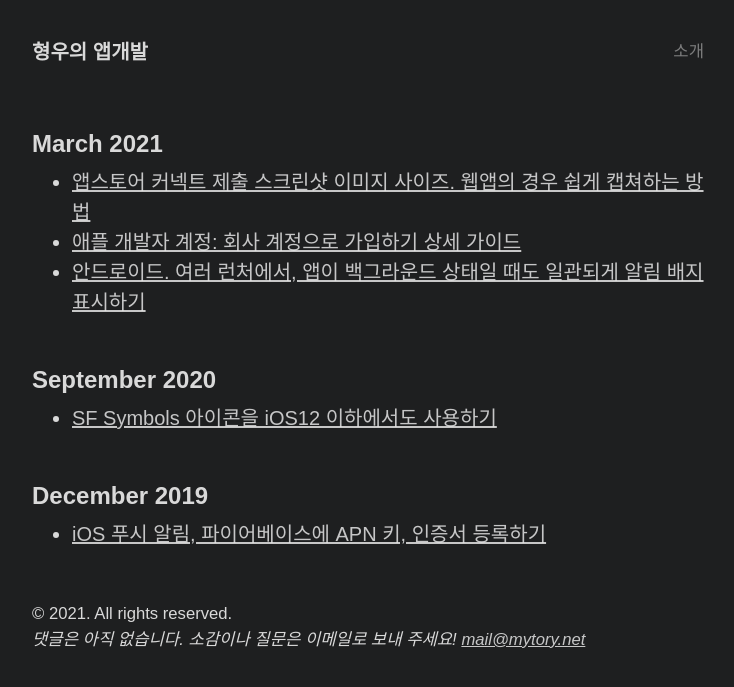
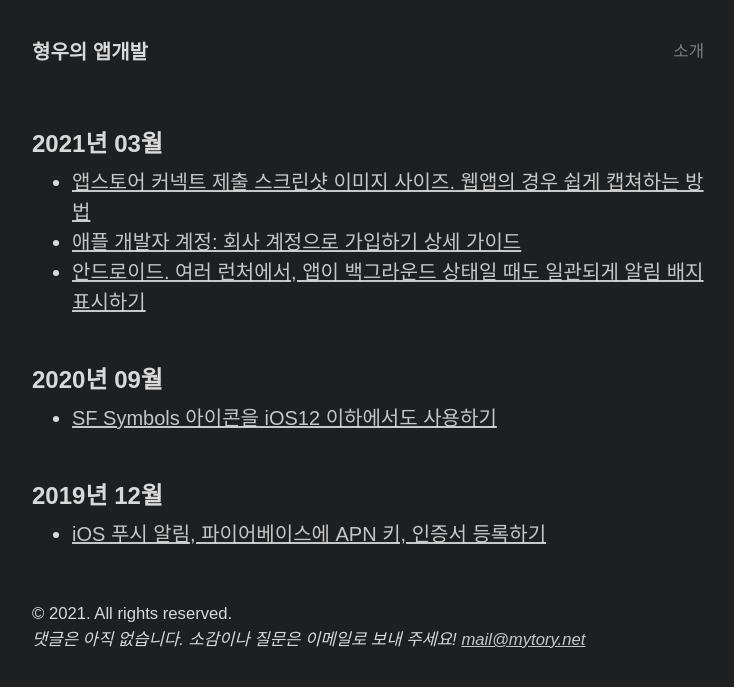
Before and after one commit to mytory/app-dev.mytory.net, a Jekyll site: the page built from index.html, in a window 1280 px wide. Shown: the top 687 px of the page, without its empty margins (272-1006 px from the left). Built offline with Jekyll 4.4.1, drawn with Linux system fonts in a browser that asks for light colours; the list of posts is cut into pages by our own code.

Commit message:
날짜 표시에서 영어 없앰

```diff
--- a/_layouts/post.html
+++ b/_layouts/post.html
@@ -9,7 +9,7 @@
     {% include ad-image.html %}
   </aside>
 
-  <time datetime="{{ page.date | date_to_xmlschema }}" class="post-date">{{ page.date | date_to_string }}</time>
+  <time datetime="{{ page.date | date_to_xmlschema }}" class="post-date">{{ page.date | date: "%Y-%m-%d" }}</time>
   {{ content }}
 </article>
 
@@ -21,7 +21,7 @@
       <li>
         <a href="{{ site.baseurl }}{{ post.url }}">
           {{ post.title }}
-          <small><time datetime="{{ post.date | date_to_xmlschema }}">{{ post.date | date_to_string }}</time></small>
+          <small><time datetime="{{ post.date | date_to_xmlschema }}">{{ post.date | date: "%Y-%m-%d" }}</time></small>
         </a>
       </li>
     {% endfor %}
--- a/index.html
+++ b/index.html
@@ -3,7 +3,7 @@
 title: Home
 ---
 
-{% assign postsByYearMonth = site.posts | group_by_exp: "post", "post.date | date: '%B %Y'" %} {% for yearMonth in postsByYearMonth %}
+{% assign postsByYearMonth = site.posts | group_by_exp: "post", "post.date | date: '%Y년 %m월'" %} {% for yearMonth in postsByYearMonth %}
 <h2>{{ yearMonth.name }}</h2>
 <ul>
     {% for post in yearMonth.items %}
```
